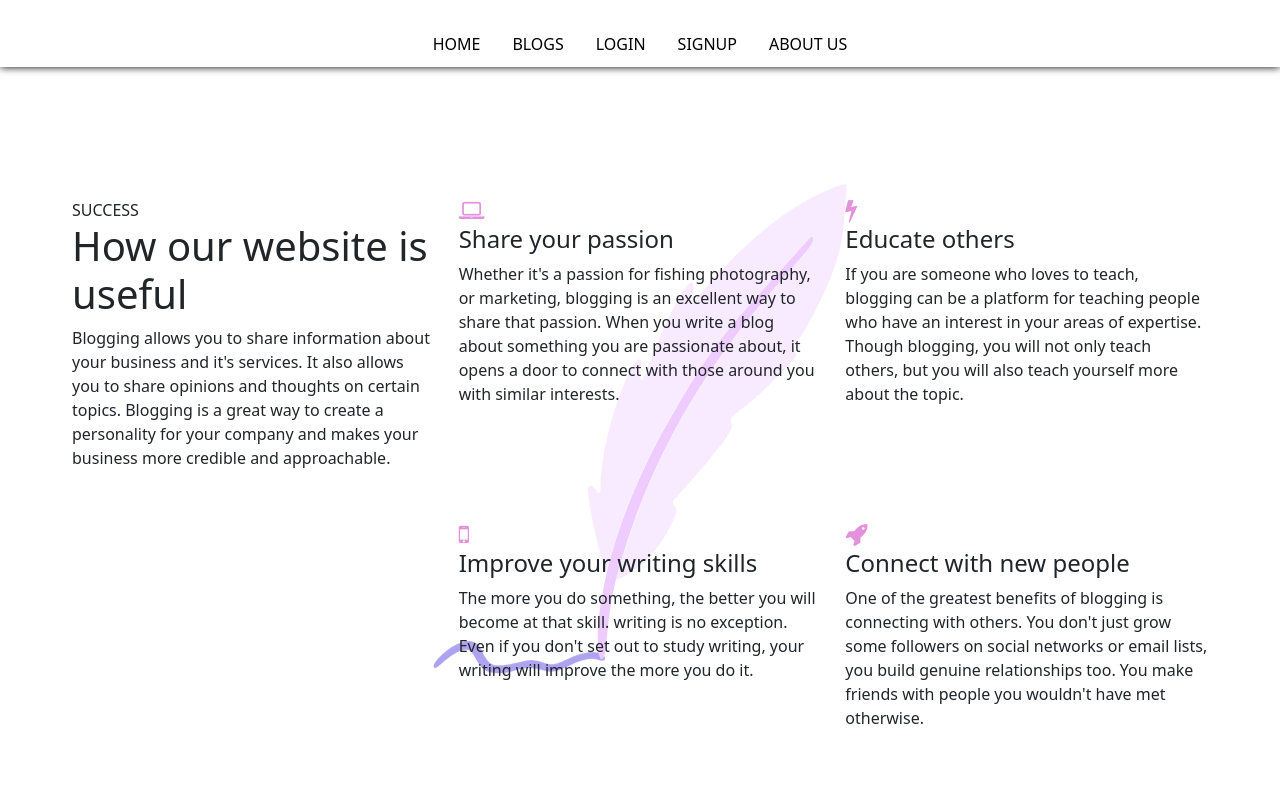
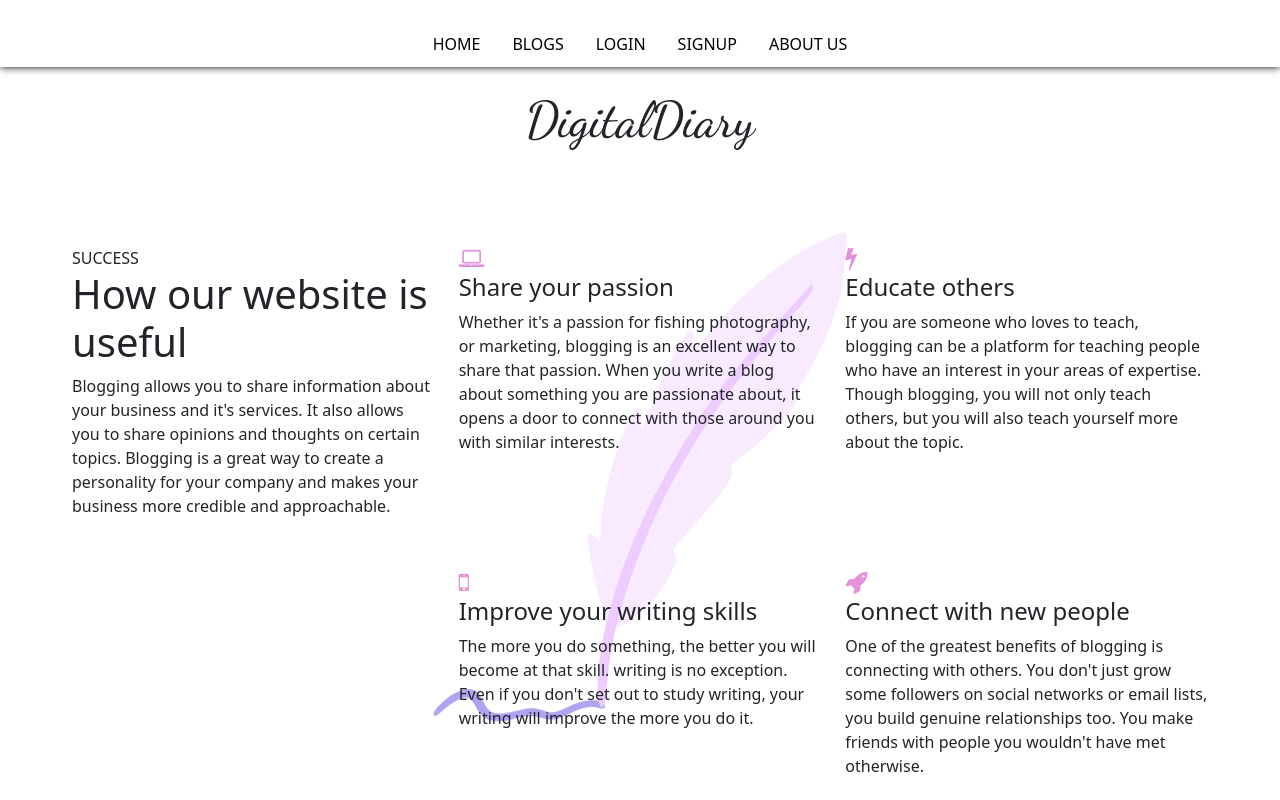
Before and after one commit to Meera27/Digital-Diary, an Angular app in the folder frontend/: page /about in a window 1280 px wide. Shown: the top 800 px of the page. Built offline with nearby package versions, Linux system fonts and the light colour scheme; no server answers; a web font is replaced by a local one.

Commit message:
Fonts : Added

```diff
--- a/frontend/src/app/about/about.component.html
+++ b/frontend/src/app/about/about.component.html
@@ -1,4 +1,7 @@
-<div class="container-fluid image" style="background-image: url(../assets/DigitalDiary1edit.png); margin-top: 150px;">
+<div>
+  <h1 style="text-align: center;margin-top: 90px;font-family: 'Dancing Script', cursive; font-size: 50px;">DigitalDiary</h1>
+</div>
+<div class="container-fluid image" style="background-image: url(../assets/DigitalDiary1edit.png); margin-top: 40px;">
     <div class="row mt-5 mx-5 maincontent">
         <div class="col-12 col-lg-4 mt-5">
           <span>SUCCESS</span>
--- a/frontend/src/app/posts/addnewpost/addnewpost.component.html
+++ b/frontend/src/app/posts/addnewpost/addnewpost.component.html
@@ -13,7 +13,7 @@
 <label for="Title">Title : </label>
         </div>
       <div class="col-lg-9 col-md-9 col-sm-9">
-        <textarea cols="40" name="title" [(ngModel)]="postItem.title" class="form-control" placeholder="Enter a suitable title for your blog : " required></textarea>
+        <textarea cols="40" name="title" [(ngModel)]="postItem.title" class="form-control" placeholder="Enter a suitable title for your blog : " wrap="soft" required></textarea>
       </div>
 
       </div>
```
Also changed, not shown: frontend/src/assets/tech.webp (added), frontend/src/styles.css (line endings or trailing spaces), 1 other file (tests, documents, lock files or other folders).
